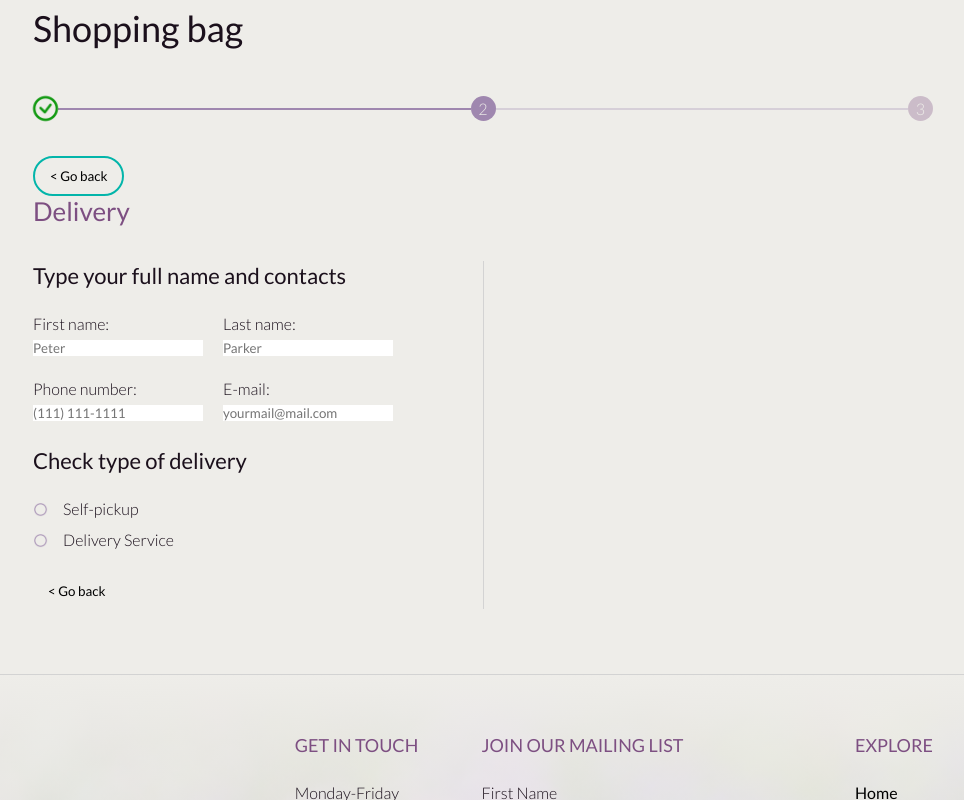
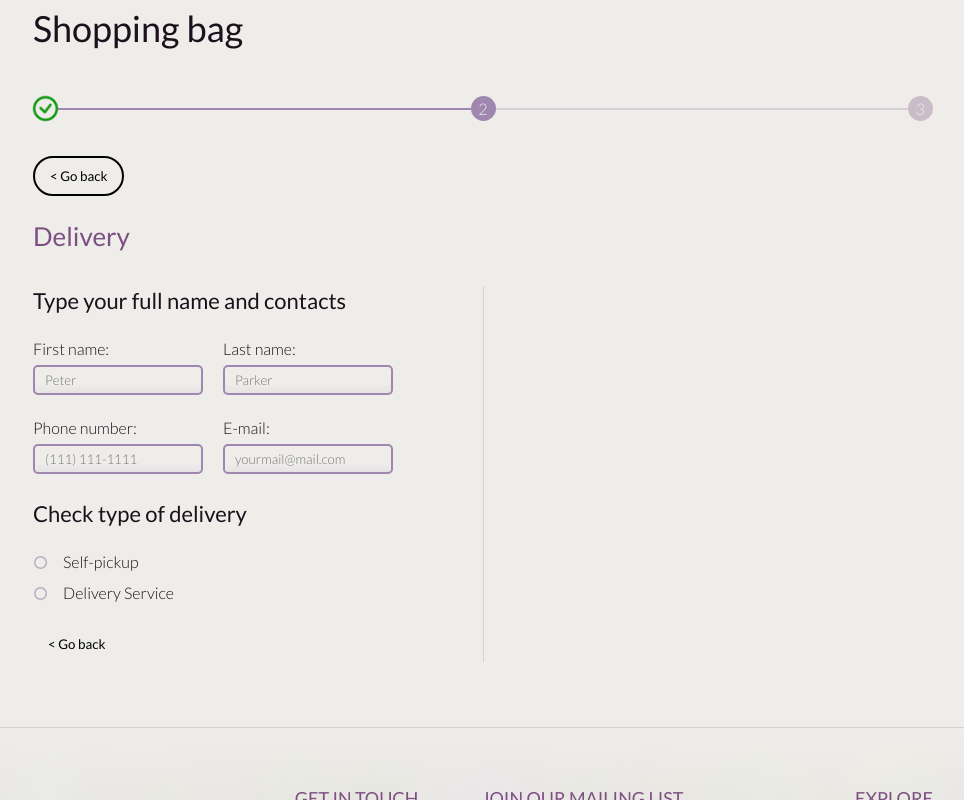
Before and after one commit to raoulnzefa/plant-house, a Vue app: page /my-cart in a window 1280 px wide. Both pictures are taken after a click on the button "Continue". Shown: the part 279-1079 px from the top of the page, without its empty margins (157-1121 px from the left). Built offline with nearby package versions, Linux system fonts and the light colour scheme; a web font is replaced by a local one.

Commit message:
Style files updated

```diff
--- a/src/style/index.scss
+++ b/src/style/index.scss
@@ -63,7 +63,8 @@ button {
   display: block;
   background-color: inherit;
 
-  border: 2px solid $accent-color;
+  border: 2px solid black;
+  border-color: none;
   border-radius: 25px;
   padding: 10px 15px;
 
@@ -85,3 +86,69 @@ button {
 .delete-button:hover {
   color: $primary-color;
 }
+
+.button--go-back {
+  display: block;
+  margin-bottom: 25px;
+
+  a {
+    padding: 5px 0;
+    border-bottom: 2px solid $accent-color;
+
+    transition: color 0.2s linear;
+    cursor: pointer;
+  }
+
+  a:hover {
+    color: $accent-color;
+  }
+}
+
+.button--continue {
+  button {
+    border-color: $primary-color;
+    padding: 15px 30px;
+  }
+
+  button:focus {
+    border-color: $accent-color;
+    background-color: $accent-color-light;
+  }
+}
+
+input[type='text'], input[type='email'] {
+  width: 110px;
+
+  margin-left: 15px;
+  padding: 5px 10px;
+
+  border-radius: 5px;
+  border: 2px solid $primary-color;
+
+  background-color: $background-color;
+  background-image: linear-gradient(
+      to top,
+      $primary-color-light,
+      $background-color 33%
+    );
+
+  transition: all 0.2s linear;
+}
+
+input:focus {
+  border-color: $accent-color;
+}
+
+input::placeholder {
+  font-weight: 300;
+}
+
+.horizontal-line {
+  background-color: lightgray;
+}
+
+.vertical-line {
+  height: inherit;
+  width: 1px;
+  background-color: lightgray;
+}
--- a/src/style/reset.css
+++ b/src/style/reset.css
@@ -76,3 +76,18 @@ h6 {
   font-size: inherit;
   font-weight: 400;
 }
+
+select {
+  /* A reset of styles, including removing the default dropdown arrow */
+  appearance: none;
+  /* Additional resets for further consistency */
+  background-color: transparent;
+  border: none;
+  padding: 0 1em 0 0;
+  margin: 0;
+  width: 100%;
+  font-family: inherit;
+  font-size: inherit;
+  cursor: inherit;
+  line-height: inherit;
+}
--- a/src/style/variables.scss
+++ b/src/style/variables.scss
@@ -2,13 +2,13 @@ $background-color: #eeede9;
 $primary-color: #9f87af;
 $primary-color-light: #d5cbdc4d;
 $primary-color-dark: #7d4f82;
+$primary-color-opacity: #9f87afa8;
 
 $accent-color: #03b5aa;
 $accent-color-light: #03b5a93a;
 $accent-color-dark: #00a398;
 
 $hover-button: #d1c0dd57;
-// $hover-button: #d1c0dd57;
 
 $font-color: #1b101c;
 $font-size: 16px;
@@ -19,3 +19,23 @@ $container-width: 900px;
 // AboutBouquet
 
 $slider-width-ab: 480px;
+
+// const orderDetails = ref({
+//   firstName: '',
+//   lastName: '',
+//   phoneNum: '',
+//   deliveryType: '',
+//   email: '',
+
+//   mailDelivery: {
+//     lastNameDelivery: '',
+//     firstNameDelivery: '',
+//     phoneNumDelivery: '',
+
+//     branchNum: '',
+//     cityName: '',
+//   },
+//   pickupDelivery: {
+//     branchPickup: '',
+//   },
+// });
```
